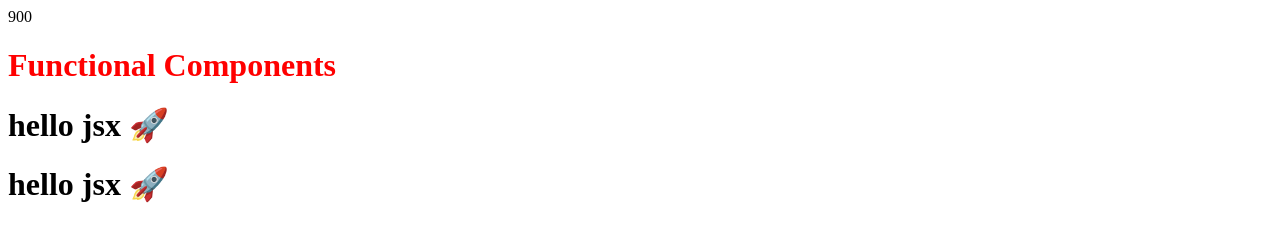
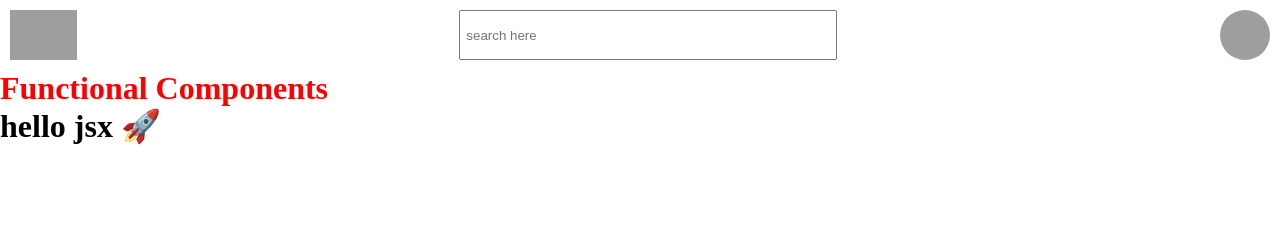
Before and after one commit to MantejSingh01/namaste-react, a React app: page / in a window 1280 px wide. Built offline with nearby package versions, Linux system fonts and the light colour scheme; grey boxes are pictures that could not be loaded.

Commit message:
episode-3 homework

```diff
--- a/App.js
+++ b/App.js
@@ -1,5 +1,6 @@
 import React from "react";
 import ReactDOM from "react-dom/client";
+import Header from "./header";
 
 // const Parent = React.createElement(
 //     'h1',
@@ -25,7 +26,7 @@ const Title = () => (
     hello jsx 🚀
   </h1>
 );
-const number = 1000;
+// const number = 1000;
 // const title = <img src="x" onError={window.alert(document.cookies)}/>
 // React Components
 // Class based Components - Old way
@@ -34,13 +35,14 @@ const number = 1000;
 // fun() return reactElement is a functional component
 
 const HeadingComponenet = () => (
-  <div id="container">
-    {number - 100}
-    <h1 className="heading">Functional Components </h1>
-    <Title />
-    {Title()}
+  <>
+    <Header />
+    <div id="container">
 
-  </div>
+      <h1 className="heading">Functional Components </h1>
+      <Title />
+    </div>
+  </>
 );
 const root = ReactDOM.createRoot(document.getElementById("root"));
 // root.render(heading); this waas react element
--- /dev/null
+++ b/header.jsx
@@ -0,0 +1,19 @@
+import React from "react";
+
+const Header = () => {
+  return (
+    <div className="header-container">
+      <img  className="logo" src="https://namastedev.com/namaste-react/assets/img/small-logo.png" alt="Namaste Recat 🚀" />
+      <input
+      className="input-box"
+        type="search"
+        name="search"
+        value=""
+        placeholder="search here"
+      ></input>
+      <img src="https://yt3.ggpht.com/yti/AOXPAcWeJWIMnGxkFrNzOOEVpHpcAepEtVK1z1rlqSQq=s88-c-k-c0x00ffffff-no-rj-mo" alt="MS" className="user-icon" />
+    </div>
+  );
+};
+
+export default Header;
--- a/index.css
+++ b/index.css
@@ -1,3 +1,27 @@
+*{
+    padding: 0;
+    margin: 0;
+}
+
+
 .heading{
     color: red;
 }
+.header-container{
+    display: flex;
+    justify-content: space-between;
+    padding: 10px;
+}
+.user-icon{
+    width: 50px;
+    height: 50px;
+    border-radius: 30px;
+}
+.logo{
+    width: auto;
+    height: 50px;
+}
+.input-box{
+    width: calc(30%);
+    padding: 5px;
+}
```
Also changed, not shown: README.md.
